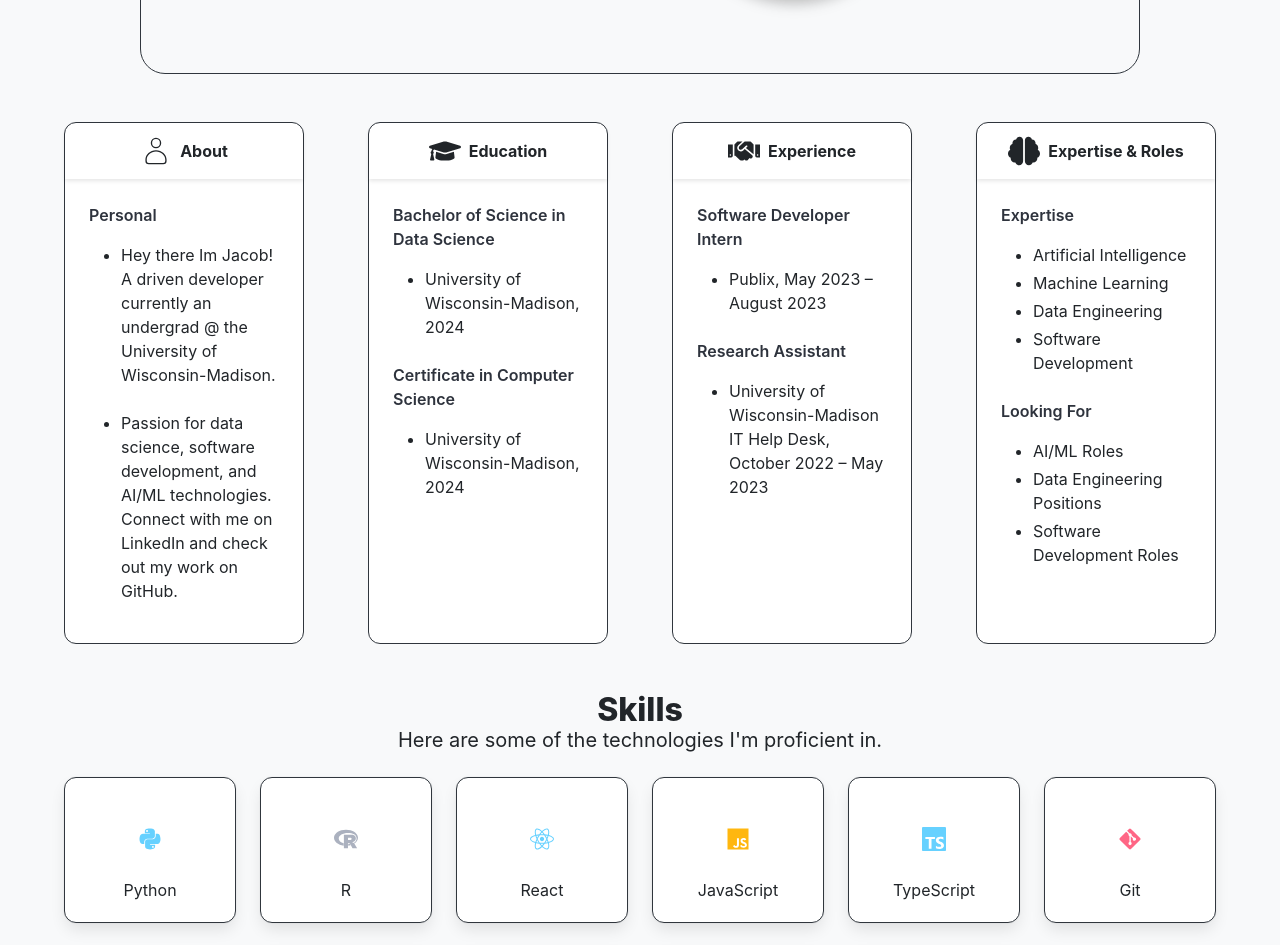
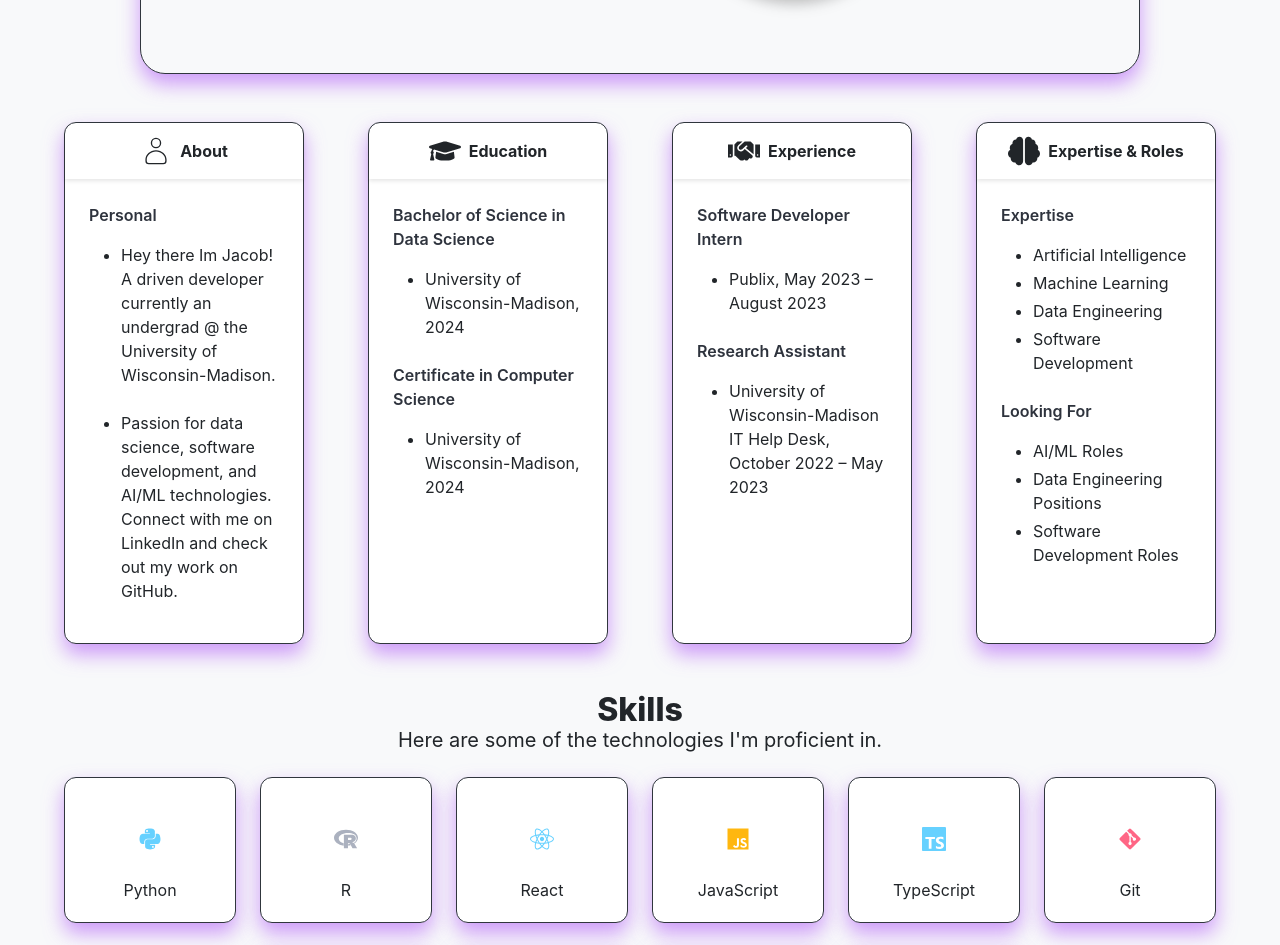
Before and after one commit to neuraldevx/Jake-Christensen-Portfolio, a Next.js app: page / in a window 1280 px wide. Shown: the part 440-1385 px from the top of the page. Built offline with nearby package versions, Linux system fonts and the light colour scheme.

Commit message:
fix bugs

```diff
--- a/app/components/profileSection.tsx
+++ b/app/components/profileSection.tsx
@@ -42,7 +42,7 @@ const ProfileSection = () => {
     <section className="container mt-6 profile-section">
       <div className="columns is-multiline is-variable is-8">
         {sections.map((section, idx) => (
-          <div key={idx} className="column is-one-quarter-desktop is-half-tablet">
+          <div key={idx} className="column is-full-mobile is-half-tablet is-one-quarter-desktop">
             <div className="card hover-card is-flex is-flex-direction-column same-height">
               <header className="card-header">
                 <p className="card-header-title">
--- a/app/styles/global.css
+++ b/app/styles/global.css
@@ -16,6 +16,9 @@
   --navbar-background-color: #000000; /* Ensure navbar is black */
   --navbar-text-color: #ffffff;
   --link-color: #007bff;
+  --glow-color: #95f1ed;
+  --hover-glow-color: rgba(152, 230, 230, 0.6);
+  --default-glow-color: rgba(175, 88, 247, 0.6);
 }
 
 /* Dark Theme Variables */
@@ -28,6 +31,9 @@
   --navbar-background-color: #000000; /* Ensure navbar is black */
   --navbar-text-color: #e0e0e0;
   --link-color: #90caf9;
+  --glow-color: #ff00ff;
+  --hover-glow-color: rgba(152, 230, 230, 0.6);
+  --default-glow-color: rgba(175, 88, 247, 0.6);
 }
 
 /* General Styles */
@@ -60,6 +66,13 @@ html {
 
 .card {
   background-color: var(--card-background-color);
+  transition: box-shadow 0.3s ease, transform 0.3s ease;
+  box-shadow: 0 10px 20px var(--default-glow-color);
+}
+
+.card:hover {
+  box-shadow: 0 10px 20px var(--hover-glow-color);
+  transform: translateY(-10px);
 }
 
 .button {
@@ -76,11 +89,11 @@ html {
   background-color: var(--card-background-color);
   border: 1px solid #30363D;
   border-radius: 12px;
-  box-shadow: 0 4px 8px rgba(255, 255, 255, 0.1);
+  box-shadow: 0 10px 20px var(--default-glow-color);
 }
 
 .project-card:hover, .hover-card:hover {
-  box-shadow: 0 10px 20px rgba(255, 255, 255, 0.5);
+  box-shadow: 0 10px 20px var(--hover-glow-color);
   transform: translateY(-10px);
 }
 
@@ -120,6 +133,9 @@ html {
 
   .hero-body {
     padding: 1rem;
+    display: flex;
+    flex-direction: column;
+    align-items: center;
   }
 
   .hero {
@@ -196,10 +212,10 @@ html {
 
 @keyframes glow {
   from {
-    text-shadow: 0 0 5px #ffffff, 0 0 10px #ffffff, 0 0 15px #ffffff, 0 0 20px #ff00ff, 0 0 30px #ff00ff, 0 0 40px #ff00ff, 0 0 55px #ff00ff, 0 0 75px #ff00ff;
+    text-shadow: 0 0 5px var(--glow-color), 0 0 10px var(--glow-color), 0 0 15px var(--glow-color), 0 0 20px var(--glow-color), 0 0 30px var(--glow-color), 0 0 40px var(--glow-color), 0 0 55px var(--glow-color), 0 0 75px var(--glow-color);
   }
   to {
-    text-shadow: 0 0 10px #ffffff, 0 0 20px #ffffff, 0 0 30px #ffffff, 0 0 40px #ff00ff, 0 0 50px #ff00ff, 0 0 60px #ff00ff, 0 0 75px #ff00ff, 0 0 100px #ff00ff;
+    text-shadow: 0 0 10px var(--glow-color), 0 0 20px var(--glow-color), 0 0 30px var(--glow-color), 0 0 40px var(--glow-color), 0 0 50px var(--glow-color), 0 0 60px var(--glow-color), 0 0 75px var(--glow-color), 0 0 100px var(--glow-color);
   }
 }
 
@@ -215,6 +231,7 @@ html {
   max-width: 1000px;
   color: var(--text-color);
   border: 1px solid #30363D;
+  box-shadow: 0 10px 20px var(--default-glow-color);
 }
 
 .custom-hero-body {
@@ -254,7 +271,7 @@ html {
 }
 
 .custom-hero:hover {
-  box-shadow: 0 10px 20px rgba(255, 255, 255, 0.5);
+  box-shadow: 0 10px 20px var(--hover-glow-color);
   transform: translateY(-10px);
 }
 
@@ -263,6 +280,7 @@ html {
   height: 100%;
   background-color: var(--card-background-color);
   border: 1px solid #30363D;
+  box-shadow: 0 10px 20px var(--default-glow-color);
 }
 
 .profile-section .column {
@@ -281,11 +299,10 @@ html {
   width: 100%;
   max-width: 300px;
   margin-bottom: 1rem;
-  box-shadow: 0 4px 8px rgba(255, 255, 255, 0.1);
 }
 
 .profile-section .card:hover {
-  box-shadow: 0 10px 20px rgba(255, 255, 255, 0.5);
+  box-shadow: 0 10px 20px var(--hover-glow-color);
   transform: translateY(-10px);
 }
 
@@ -313,10 +330,11 @@ html {
   border: 1px solid #30363D;
   border-radius: 12px;
   transition: box-shadow 0.3s ease, transform 0.1s ease;
+  box-shadow: 0 10px 20px var(--default-glow-color);
 }
 
 .skills-section .box:hover {
-  box-shadow: 0 10px 20px rgba(255, 255, 255, 0.5);
+  box-shadow: 0 10px 20px var(--hover-glow-color);
   transform: translateY(-10px);
 }
 
@@ -364,6 +382,7 @@ html {
   margin-right: 0.5rem;
 }
 
+/* Contact Form Styles */
 .contact-form {
   display: flex;
   flex-direction: column;
@@ -380,7 +399,7 @@ html {
 .contact-form input:focus,
 .contact-form textarea:focus {
   border-color: #5a5a7a;
-  box-shadow: none;
+  box-shadow: 0 10px 20px var(--hover-glow-color);
 }
 
 .contact-form button {
```
